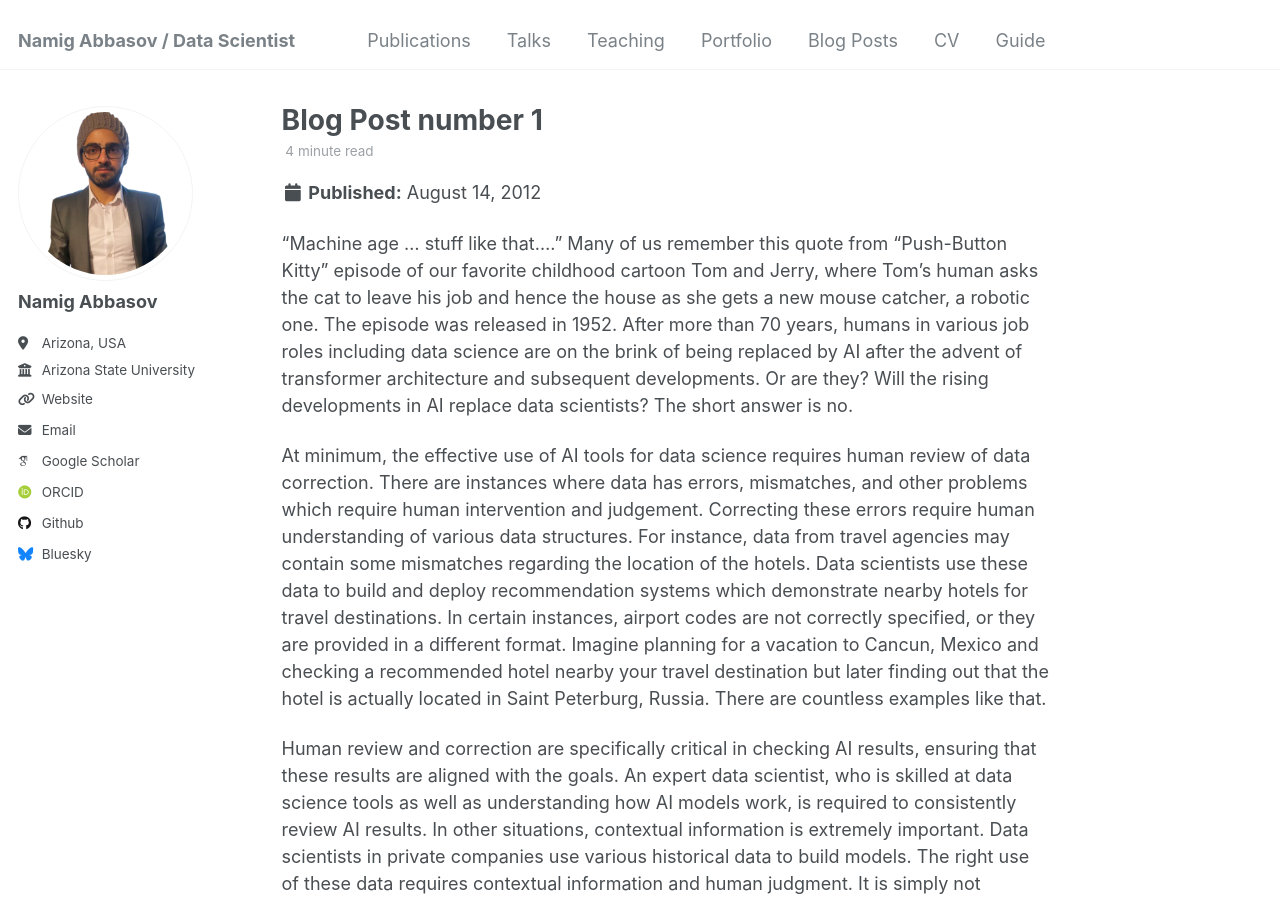
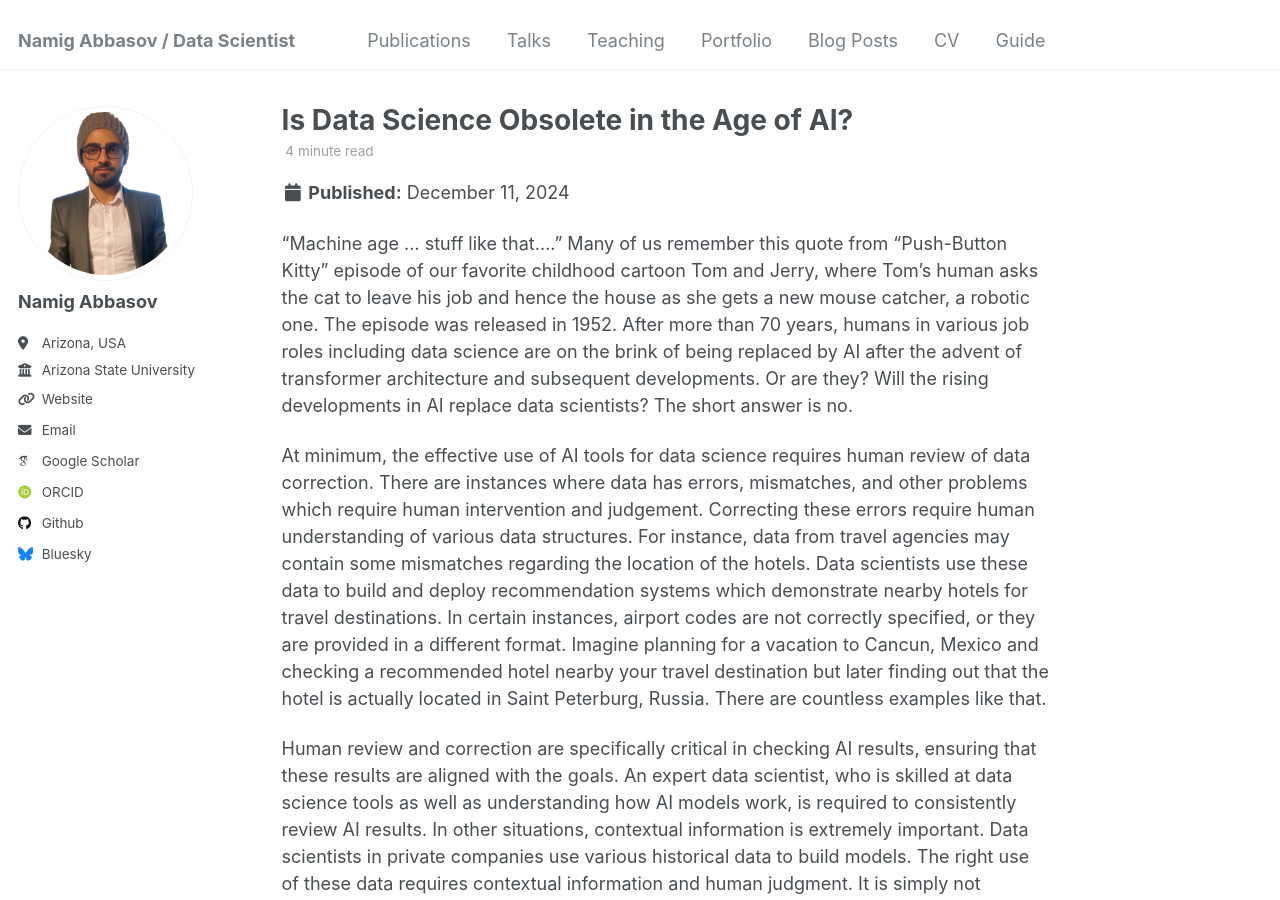
Before and after one commit to namigabbasov/namigabbasov.github.io, a Jekyll site: the page built from _posts/2012-08-14-blog-post-1.md, in a window 1280 px wide and 900 px high. Built offline with Jekyll 4.4.1, drawn with Linux system fonts in a browser that asks for light colours; some web fonts are replaced.

Commit message:
Update 2012-08-14-blog-post-1.md

```diff
--- a/_posts/2012-08-14-blog-post-1.md
+++ b/_posts/2012-08-14-blog-post-1.md
@@ -1,6 +1,6 @@
 ---
-title: 'Blog Post number 1'
-date: 2012-08-14
+title: 'Is Data Science Obsolete in the Age of AI?'
+date: 2024-12-11
 permalink: /posts/2012/08/blog-post-1/
 tags:
   - cool posts
```
